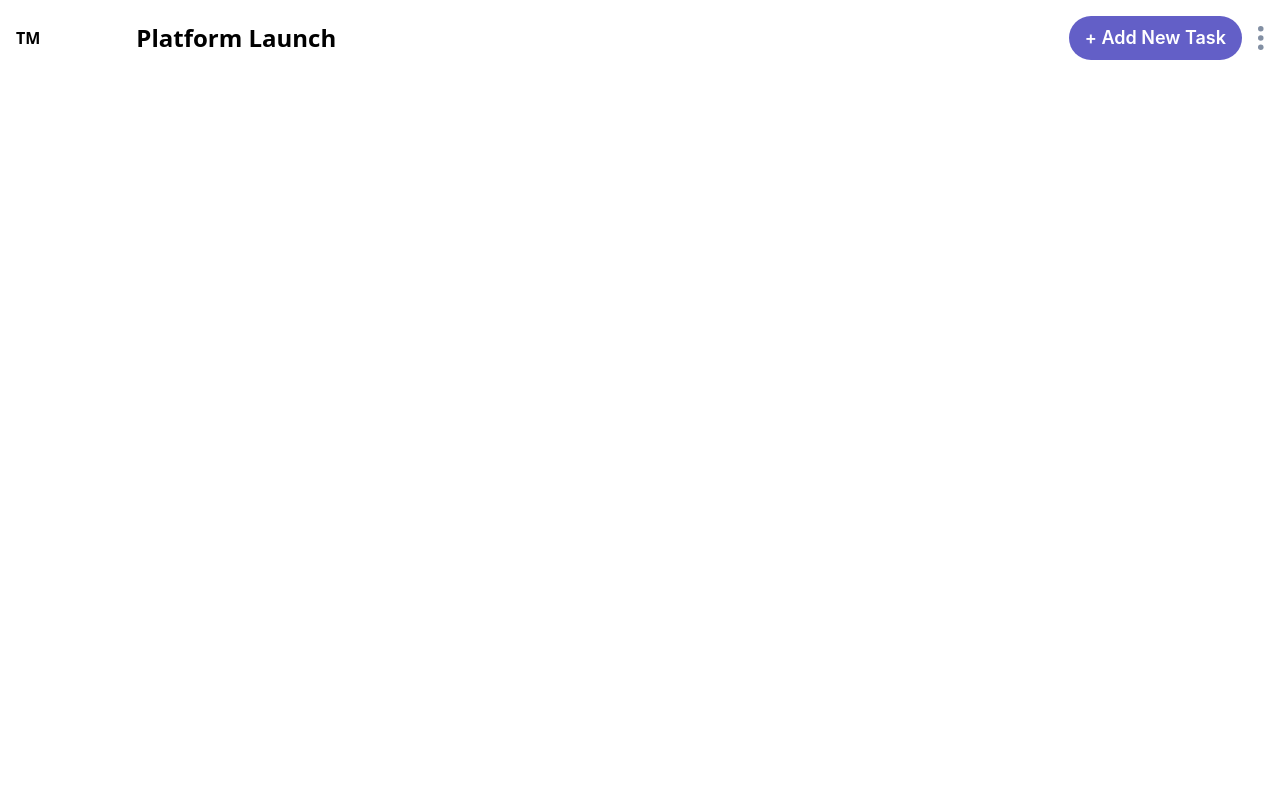
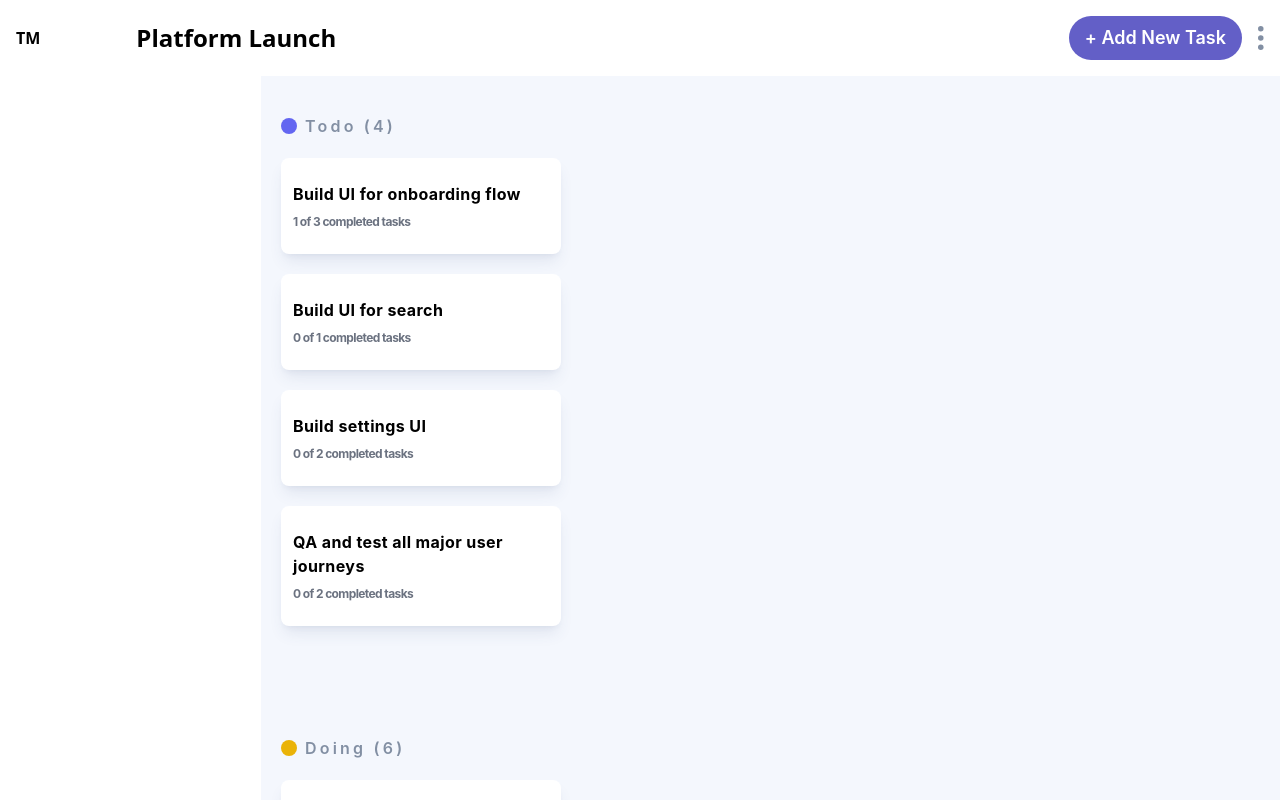
Before and after one commit to md-ziauddin/kanban-task-management-web-app, a React (Vite) app: page / in a window 1280 px wide. Built offline with nearby package versions, Linux system fonts and the light colour scheme.

Commit message:
feat: Adds task container, center container

```diff
--- a/package.json
+++ b/package.json
@@ -12,6 +12,7 @@
   "dependencies": {
     "@headlessui/react": "^1.7.18",
     "@reduxjs/toolkit": "^2.2.2",
+    "lodash": "^4.17.21",
     "react": "^18.2.0",
     "react-dom": "^18.2.0",
     "react-redux": "^9.1.0",
--- a/src/App.jsx
+++ b/src/App.jsx
@@ -27,7 +27,10 @@
             />
 
             {/* Center Section */}
-            <Center />
+            <Center
+              boardModalOpen={boardModalOpen}
+              setBoardModalOpen={setBoardModalOpen}
+            />
           </>
         ) : (
           <>
--- a/src/components/Center.jsx
+++ b/src/components/Center.jsx
@@ -1,7 +1,49 @@
-import React from "react";
+import React, { useEffect, useState } from "react";
 
-const Center = () => {
-  return <div>Center</div>;
+import SideBar from "./Sidebar";
+import { useSelector } from "react-redux";
+import Column from "./Column";
+
+const Center = ({ boardModalOpen, setBoardModalOpen }) => {
+  const [windowSize, setWindowSize] = useState([
+    window.innerWidth,
+    window.innerHeight,
+  ]);
+
+  const [isSideBarOpen, setIsSideBarOpen] = useState(true);
+
+  const boards = useSelector((state) => state.boards);
+  const board = boards.find((board) => board.isActive === true);
+  const columns = board.columns;
+
+  useEffect(() => {
+    const handleWindowResize = () => {
+      setWindowSize([window.innerWidth, window.innerHeight]);
+    };
+
+    window.addEventListener("resize", handleWindowResize);
+
+    return () => {
+      window.removeEventListener("resize", handleWindowResize);
+    };
+  });
+
+  return (
+    <div
+      className={
+        windowSize[0] >= 768 && isSideBarOpen
+          ? "bg-[#f4f7fd] scrollbar-hide h-screen dark:bg-[#20212c] overflow-x-scroll gap-6 ml-[261px]"
+          : "bg-[#f4f7fd] scrollbar-hide h-screen flex dark:bg-[#20212c] overflow-x-scroll gap-6"
+      }
+    >
+      {windowSize[0] >= 768 && <SideBar />}
+
+      {/* Column Section */}
+      {columns.map((col, index) => (
+        <Column key={index} colIndex={index} />
+      ))}
+    </div>
+  );
 };
 
 export default Center;
--- /dev/null
+++ b/src/components/Column.jsx
@@ -0,0 +1,42 @@
+import { shuffle } from "lodash";
+import React, { useEffect, useState } from "react";
+import { useDispatch, useSelector } from "react-redux";
+import Task from "./Task";
+
+const Column = ({ colIndex }) => {
+  const colors = [
+    "bg-red-500",
+    "bg-orange-500",
+    "bg-blue-500",
+    "bg-purple-500",
+    "bg-green-500",
+    "bg-indigo-500",
+    "bg-yellow-500",
+    "bg-pink-500",
+    "bg-sky-500",
+  ];
+
+  const [color, setColor] = useState(null);
+  const dispatch = useDispatch();
+  const boards = useSelector((state) => state.boards);
+  const board = boards.find((board) => board.isActive === true);
+  const col = board.columns.find((col, i) => i === colIndex);
+
+  useEffect(() => {
+    setColor(shuffle(colors).pop());
+  }, [dispatch]);
+
+  return (
+    <div className="scrollbar-hide mx-5 pt-[90px] min-w-[280px]">
+      <p className=" font-semibold flex  items-center  gap-2 tracking-widest md:tracking-[.2em] text-[#828fa3]">
+        <div className={`rounded-full w-4 h-4 ${color} `} />
+        {col.name} ({col.tasks.length})
+      </p>
+      {col.tasks.map((task, index) => (
+        <Task key={index} taskIndex={index} colIndex={colIndex} />
+      ))}
+    </div>
+  );
+};
+
+export default Column;
--- /dev/null
+++ b/src/components/Sidebar.jsx
@@ -0,0 +1,7 @@
+import React from "react";
+
+const Sidebar = () => {
+  return <div>Sidebar</div>;
+};
+
+export default Sidebar;
--- /dev/null
+++ b/src/components/Task.jsx
@@ -0,0 +1,46 @@
+import React, { useState } from "react";
+import { useSelector } from "react-redux";
+import TaskModal from "../modals/TaskModal";
+
+const Task = ({ taskIndex, colIndex }) => {
+  const boards = useSelector((state) => state.boards);
+  const board = boards.find((board) => board.isActive === true);
+  const columns = board.columns;
+  const col = columns.find((col, i) => i === colIndex);
+  const task = col.tasks.find((task, i) => i === taskIndex);
+  const [isTaskModalOpen, setIsTaskModalOpen] = useState(false);
+
+  let completed = 0;
+  let subtasks = task.subtasks;
+  subtasks.forEach((subtask) => {
+    if (subtask.isCompleted) {
+      completed++;
+    }
+  });
+
+  return (
+    <div>
+      <div
+        onClick={() => {
+          setIsTaskModalOpen(true);
+        }}
+        draggable
+        className=" w-[280px] first:my-5 rounded-lg  bg-white  dark:bg-[#2b2c37] shadow-[#364e7e1a] py-6 px-3 shadow-lg hover:text-[#635fc7] dark:text-white dark:hover:text-[#635fc7] cursor-pointer "
+      >
+        <p className=" font-bold tracking-wide ">{task.title}</p>
+        <p className=" font-bold text-xs tracking-tighter mt-2 text-gray-500">
+          {completed} of {subtasks.length} completed tasks
+        </p>
+      </div>
+      {isTaskModalOpen && (
+        <TaskModal
+          colIndex={colIndex}
+          taskIndex={taskIndex}
+          setIsTaskModalOpen={setIsTaskModalOpen}
+        />
+      )}
+    </div>
+  );
+};
+
+export default Task;
--- /dev/null
+++ b/src/modals/TaskModal.jsx
@@ -0,0 +1,7 @@
+import React from "react";
+
+const TaskModal = () => {
+  return <div>TaskModal</div>;
+};
+
+export default TaskModal;
```
Also changed, not shown: 1 other file (tests, documents, lock files or other folders).
